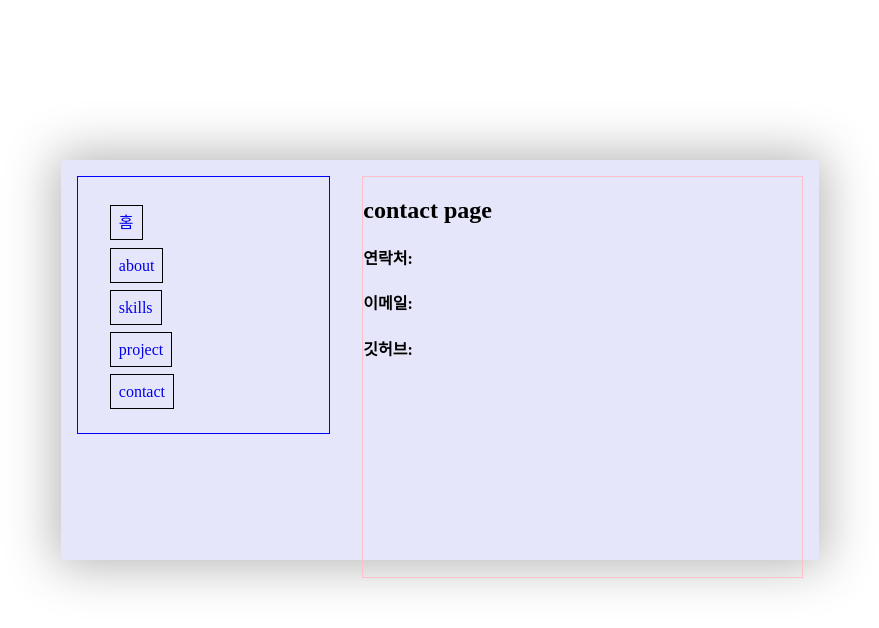
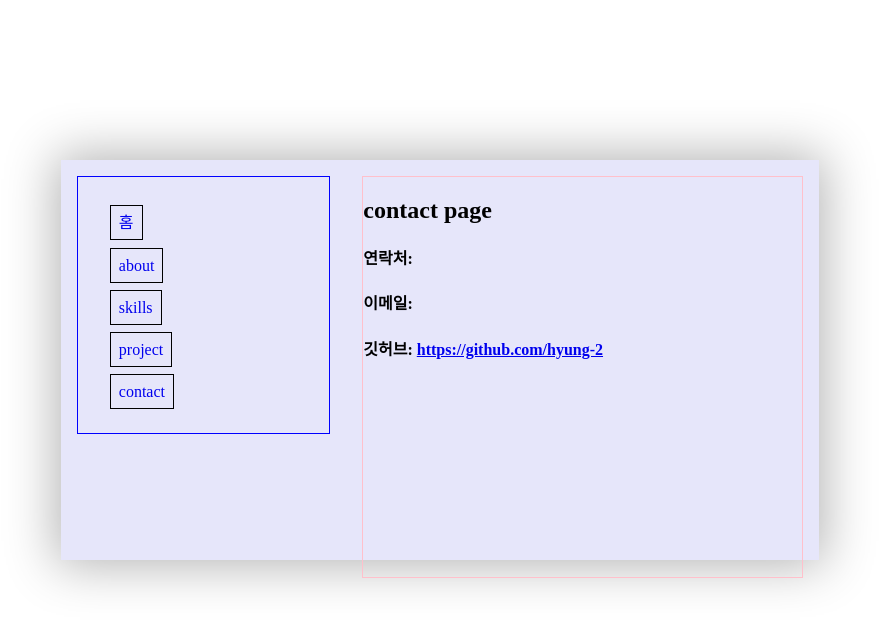
Before and after one commit to hyung-2/PortFolio, a Next.js app: page /read/contact in a window 1280 px wide. Shown: the top 628 px of the page, without its empty margins (200-1079 px from the left). Built offline with nearby package versions, Linux system fonts and the light colour scheme.

Commit message:
추가: 깃허브 링크 추가

```diff
--- a/src/app/read/contact/page.js
+++ b/src/app/read/contact/page.js
@@ -6,7 +6,7 @@ function contact(props){
       <h2>contact page</h2>
       <h4>연락처:</h4>
       <h4>이메일:</h4>
-      <h4>깃허브:</h4>
+      <h4>깃허브: <a href="https://github.com/hyung-2" target='_blank'>https://github.com/hyung-2</a></h4>
     </>
   )
 }
```
